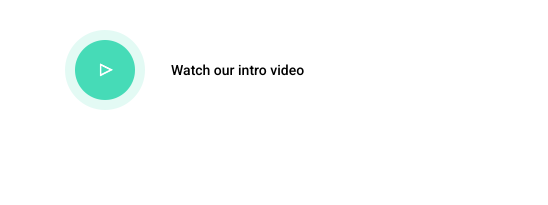
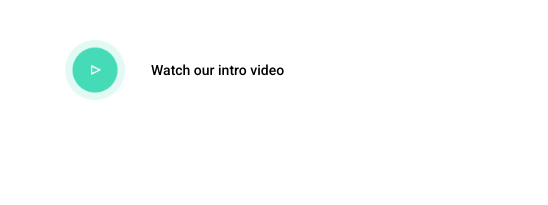
Before and after one commit to elenaxubrown/cs1320-final-project, a plain HTML site: page index.html in a window 1280 px wide. Shown: the part 433-638 px from the top of the page, 0-548 px from the left. Drawn offline with nearby package versions, Linux system fonts and the light colour scheme; some packages are replaced by stand-ins of ours; no server answers.

Commit message:
change the size of video button

```diff
--- a/index.html
+++ b/index.html
@@ -98,7 +98,7 @@
 					</p>
 					<div class="vdo-section">
 						<a href="https://www.youtube.com/watch?v=81ml0M9lkQU" class="single-cause">
-							<img src="img/video-icon.png" alt="">
+							<img src="img/video-icon.png" width="60px" alt="">
 						</a>
 						<span>
 							<a href="https://www.youtube.com/watch?v=81ml0M9lkQU" class="single-cause">
```
